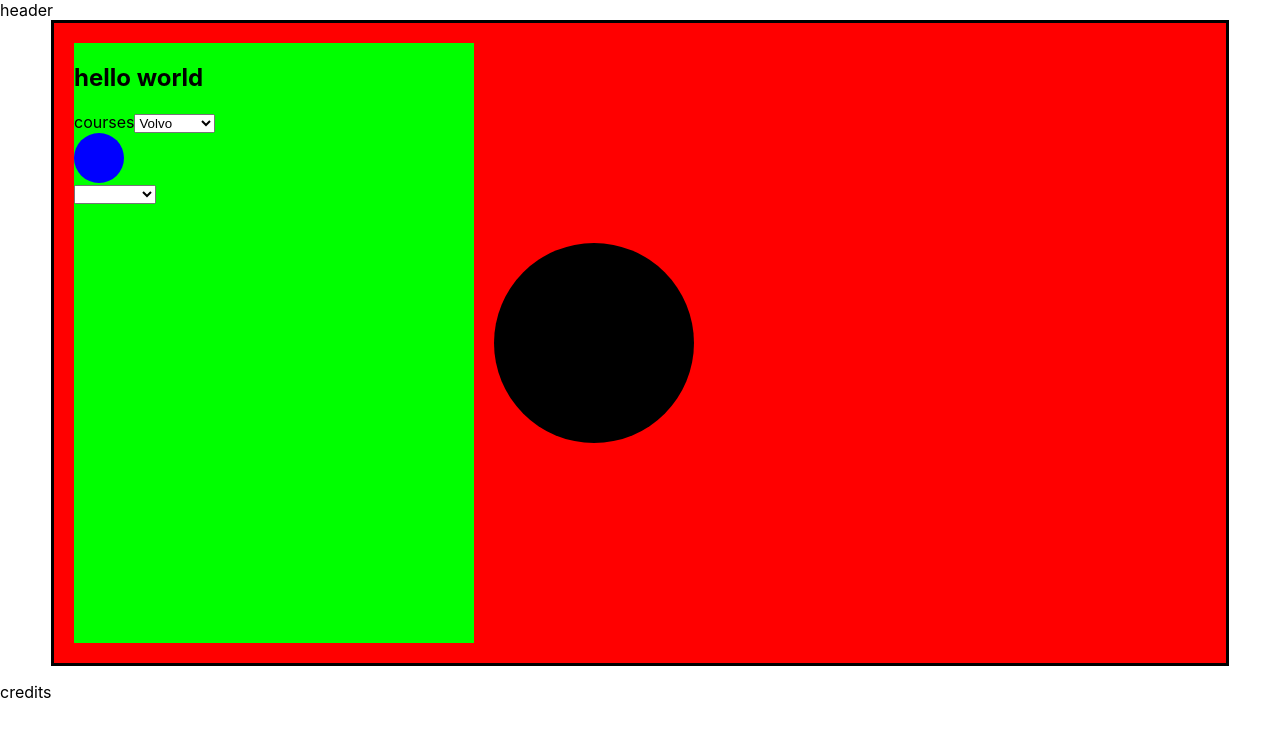
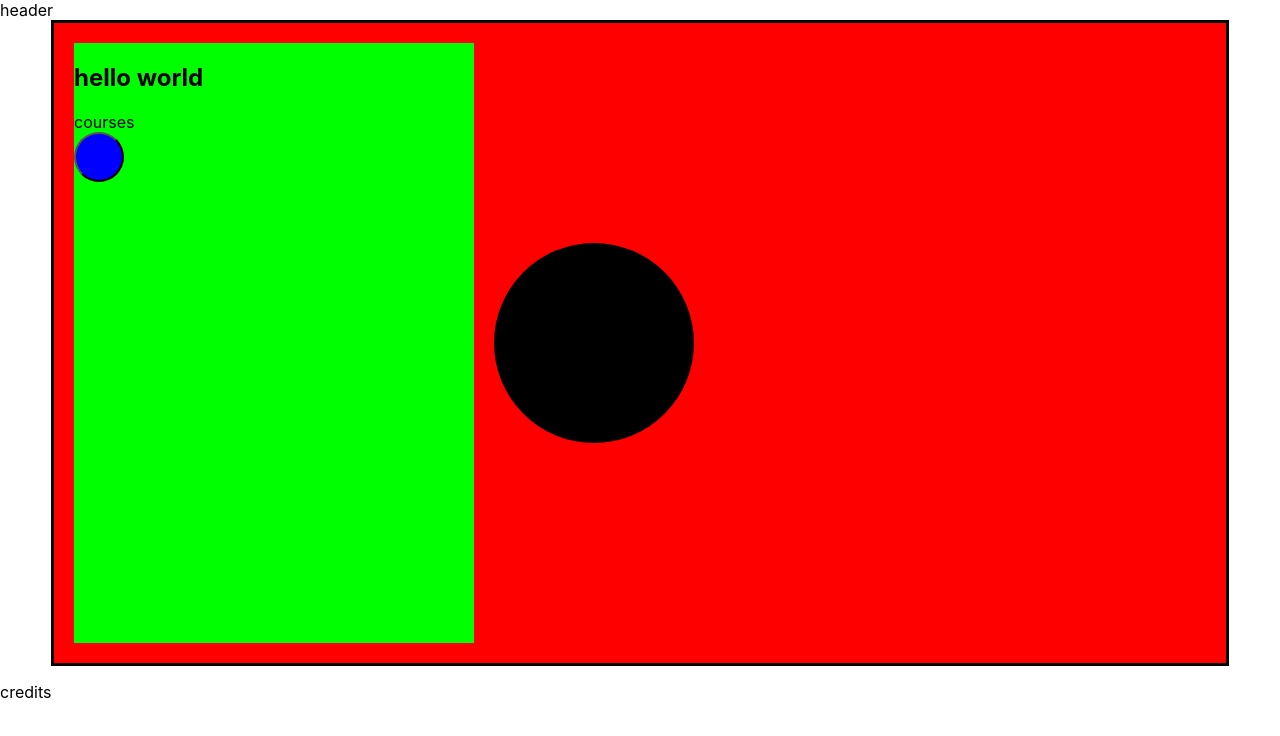
Before and after one commit to allanx1ng/nwhacks, a React (Create React App) app: page / in a window 1280 px wide. Shown: the top 736 px of the page. Built offline with nearby package versions, Linux system fonts and the light colour scheme.

Commit message:
button cllick working

```diff
--- a/src/components/AddCourse.js
+++ b/src/components/AddCourse.js
@@ -1,16 +1,27 @@
 import courseData from "../data/courseData.json"
+import { useState, useEffect } from "react"
 
 const AddCourse = () => {
+  const [courseSelectVisible, setCourseSelectVisible] = useState(false)
 
-    //var fs = require('fs');
+  function buttonClick() {
+    setCourseSelectVisible(!courseSelectVisible)
+    console.log(courseSelectVisible)
+  }
+
   return (
     <>
-      <div className="addCourse"></div>
-      <select name="cars" id="cars">
-        {courseData.map((i) => (
-          <option>{i.name}</option>
-        ))}
-      </select>
+      <button className="addCourse" onClick={()=>buttonClick()}></button>
+
+      <div style={courseSelectVisible ? {display: "block"}:{
+        display: "none"
+      }}>
+        <select name="cars" id="cars">
+          {courseData.map((i) => (
+            <option>{i.name}</option>
+          ))}
+        </select>
+      </div>
     </>
   )
 }
--- a/src/components/Course.js
+++ b/src/components/Course.js
@@ -5,12 +5,6 @@ const Course = () => {
   return (
     <div className="course">
       courses
-      <select name="cars" id="cars">
-        <option value="volvo">Volvo</option>
-        <option value="saab">Saab</option>
-        <option value="mercedes">Mercedes</option>
-        <option value="audi">Audi</option>
-      </select>
     </div>
   )
 }
```
